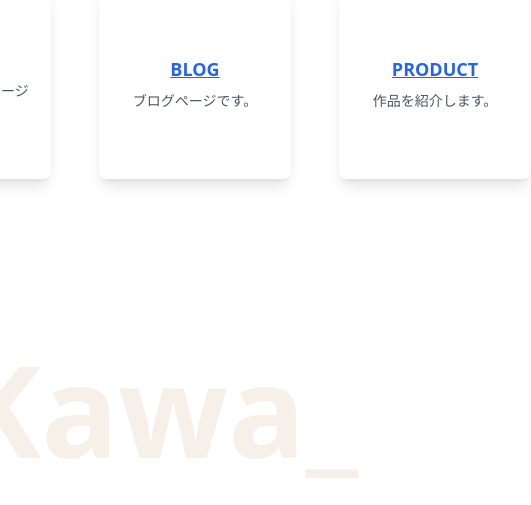
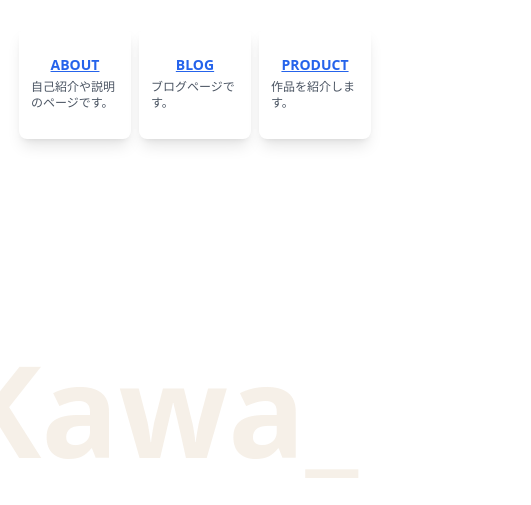
Before and after one commit to Kawa0x5F/homepage, a Next.js app: page / in a window 390 px wide. Shown: the part 339-844 px from the top of the page, 531 px wide, since content can reach past the window. Built offline with nearby package versions, Linux system fonts and the light colour scheme.

Commit message:
[change] スマホにも対応させた

```diff
--- a/app/page.tsx
+++ b/app/page.tsx
@@ -10,19 +10,19 @@ export const metadata: Metadata = {
 
 export default function Home() {
   return (
-    <main className="relative w-full h-screen flex flex-col items-center justify-center">
-      <div className="flex gap-x-12">
-        <div className="w-48 h-48 flex flex-col items-center justify-center bg-white shadow-lg rounded-lg hover:shadow-xl transition-all p-4">
-          <Link href="/about" className="text-lg font-semibold">ABOUT</Link>
-          <p className="text-sm text-gray-600 mt-2">自己紹介や説明のページです。</p>
+    <main className="relative w-full h-screen flex flex-col items-center justify-center p-4">
+      <div className="flex flex-row flex-wrap justify-center gap-2 sm:gap-4 md:gap-x-12">
+        <div className="w-28 h-28 sm:w-32 sm:h-32 md:w-40 md:h-40 flex flex-col items-center justify-center bg-white shadow-lg rounded-lg hover:shadow-xl transition-all p-3">
+          <Link href="/about" className="text-sm sm:text-base md:text-lg font-semibold">ABOUT</Link>
+          <p className="text-xs sm:text-sm text-gray-600 mt-1 sm:mt-2">自己紹介や説明のページです。</p>
         </div>
-        <div className="w-48 h-48 flex flex-col items-center justify-center bg-white shadow-lg rounded-lg hover:shadow-xl transition-all p-4">
-          <Link href="/blog" className="text-lg font-semibold">BLOG</Link>
-          <p className="text-sm text-gray-600 mt-2">ブログページです。</p>
+        <div className="w-28 h-28 sm:w-32 sm:h-32 md:w-40 md:h-40 flex flex-col items-center justify-center bg-white shadow-lg rounded-lg hover:shadow-xl transition-all p-3">
+          <Link href="/blog" className="text-sm sm:text-base md:text-lg font-semibold">BLOG</Link>
+          <p className="text-xs sm:text-sm text-gray-600 mt-1 sm:mt-2">ブログページです。</p>
         </div>
-        <div className="w-48 h-48 flex flex-col items-center justify-center bg-white shadow-lg rounded-lg hover:shadow-xl transition-all p-4">
-          <Link href="/product" className="text-lg font-semibold">PRODUCT</Link>
-          <p className="text-sm text-gray-600 mt-2">作品を紹介します。</p>
+        <div className="w-28 h-28 sm:w-32 sm:h-32 md:w-40 md:h-40 flex flex-col items-center justify-center bg-white shadow-lg rounded-lg hover:shadow-xl transition-all p-3">
+          <Link href="/product" className="text-sm sm:text-base md:text-lg font-semibold">PRODUCT</Link>
+          <p className="text-xs sm:text-sm text-gray-600 mt-1 sm:mt-2">作品を紹介します。</p>
         </div>
       </div>
       <BackgroundText />
```
